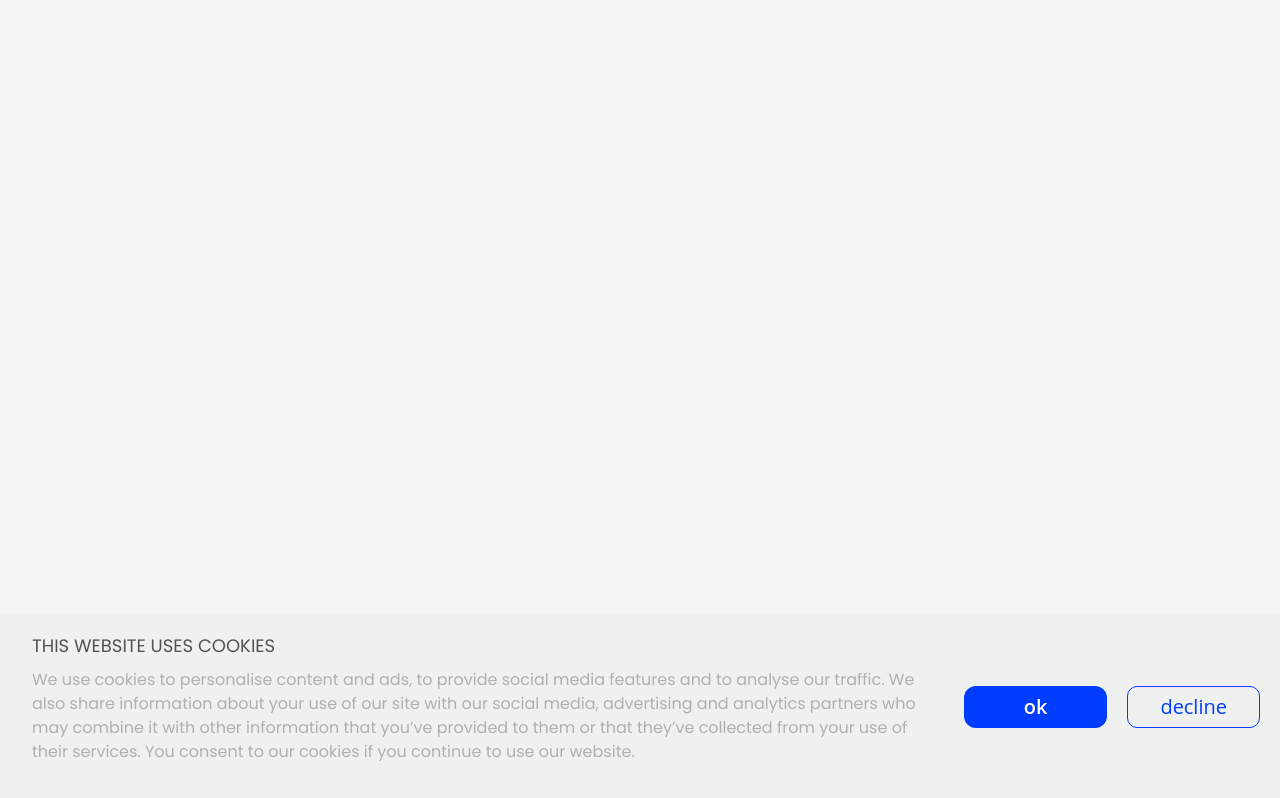
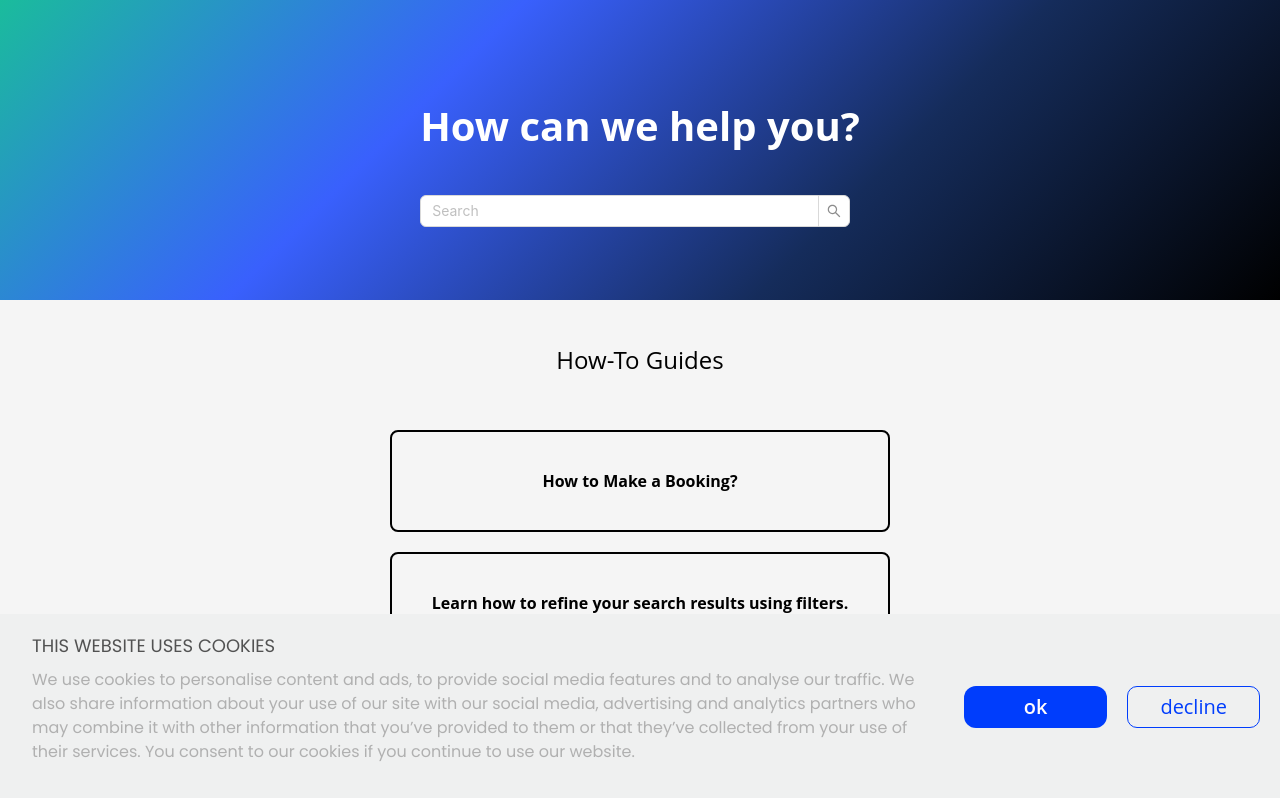
Before and after one commit to nursahtuncel/Lankastay, a React (Vite) app: page /help in a window 1280 px wide. Built offline with nearby package versions, Linux system fonts and the light colour scheme.

Commit message:
[JA-92] - Help-Page

```diff
--- a/src/App.jsx
+++ b/src/App.jsx
@@ -6,6 +6,7 @@ import NotFoundPage from "./pages/NotFoundPage/index";
 import Booking from "./pages/Booking";
 import Login from "./pages/Login";
 import Register from "./pages/Register";
+import Help from "./pages/Help";
 import Details from "./pages/Details";
 import CookiesCard from "./components/CookiesCardComponent";
 import PrivacyPolicy from "./pages/PrivacyPolicy";
@@ -13,6 +14,7 @@ import TermsOfCondition from "./pages/TermsOfCondition";
 import { SWRConfig } from "swr";
 import AdminDashboard from "./components/AdminDashboard";
 import HelpCenterComponent from "./components/HelpCenterComponent";
+import DashboardSettings from "./components/DashboardSettings";
 const fetcher = (url) => fetch(url).then((res) => res.json());
 
 function App() {
@@ -25,6 +27,7 @@ function App() {
           <Route path="/booking" element={<Booking />} />
           <Route path="/login" element={<Login />} />
           <Route path="/register" element={<Register />} />
+          <Route path="/help" element={<Help />} />
 
           <Route path="/dashboard" element={<Dashboard />}>
             <Route path="objectives" element={<Booking />} />
@@ -32,7 +35,7 @@ function App() {
             <Route path="refunds" element={<Booking />} />
             <Route path="messages" element={<Booking />} />
             <Route path="help" element={<HelpCenterComponent />} />
-            <Route path="settings" element={<Booking />} />
+            <Route path="settings" element={<DashboardSettings />} />
             <Route path="admin" element={<AdminDashboard />} />
           </Route>
 
--- a/src/components/AdminDashboard/styles.scss
+++ b/src/components/AdminDashboard/styles.scss
@@ -1,11 +1,9 @@
 @use "../../styles/index.scss" as *;
 
 .content-content {
-  width: 80%;
   margin: auto;
   background-color: $light-smoke-color;
   padding: 0px 24px 0px 24px;
-  height: calc(100vh - 99px);
 
   .content-title {
     font-size: 24px;
--- a/src/components/DashboardSettings/styles.scss
+++ b/src/components/DashboardSettings/styles.scss
@@ -2,8 +2,7 @@
 
 .setting-container {
   background-color: $light-smoke-color;
-  padding: 24px;
-  height: calc(100vh - 99px);
+  padding: 0 24px;
   max-width: 1400px;
 
   .profile-container {
--- /dev/null
+++ b/src/pages/Help/index.jsx
@@ -0,0 +1,83 @@
+import { useState } from "react";
+import "./styles.scss";
+import { Input, Space } from "antd";
+
+const { Search } = Input;
+
+const Help = () => {
+  const guides = [
+    { href: "../Booking", text: "How to Make a Booking?" },
+    {
+      href: "../",
+      text: "Learn how to refine your search results using filters.",
+    },
+    {
+      href: "../register",
+      text: "Step-by-step guide to creating a new account.",
+    },
+    {
+      href: "../register",
+      text: "Instructions for adding and managing new listings.",
+    },
+    {
+      href: "../",
+      text: "Find answers to common questions about our platform.",
+    },
+    {
+      href: "../login",
+      text: "Guidance on logging in and troubleshooting access issues.",
+    },
+    {
+      href: "../",
+      text: "Reach out to our support team for assistance.",
+    },
+    {
+      href: "../dashboard",
+      text: "Manage your profile, bookings, and settings easily.",
+    },
+  ];
+
+  const [filteredGuides, setFilteredGuides] = useState(guides);
+
+  const onSearch = (value) => {
+    const filtered = guides.filter((guide) =>
+      guide.text.toLowerCase().includes(value.toLowerCase())
+    );
+    setFilteredGuides(filtered);
+  };
+
+  return (
+    <div className="help-sec">
+      <div className="help-how">
+        <h1 className="help-title">How can we help you?</h1>
+
+        <Space direction="vertical">
+          <Search
+            placeholder="Search"
+            allowClear
+            onSearch={onSearch}
+            style={{ width: 200 }}
+            onChange={(e) => onSearch(e.target.value)}
+          />
+        </Space>
+      </div>
+
+      <h2 className="help-guides">How-To Guides</h2>
+      <div className="scroll-container">
+        <ul>
+          {filteredGuides.length > 0 ? (
+            filteredGuides.map((guide, index) => (
+              <li key={index}>
+                <a href={guide.href}>{guide.text}</a>
+              </li>
+            ))
+          ) : (
+            <li>No results found</li>
+          )}
+        </ul>
+      </div>
+    </div>
+  );
+};
+
+export default Help;
--- /dev/null
+++ b/src/pages/Help/styles.scss
@@ -0,0 +1,89 @@
+@use "../../styles/index" as *;
+
+.help-sec {
+  height: 100vh;
+  margin: 0 auto;
+  //overflow: hidden;
+
+  .help-how {
+    height: 100vh;
+    margin: 0 auto;
+
+    display: grid;
+    max-width: 1440px;
+    height: 300px;
+    justify-content: center;
+    align-items: center;
+    background: linear-gradient(
+      135deg,
+      $light-green-color,
+      $btn-primary-hover,
+      $text-color,
+      $black-color
+    );
+    position: sticky;
+
+    .help-title {
+      color: $white-color;
+      font-size: 40px;
+      font-weight: 700;
+      margin: 80px auto 0 auto;
+    }
+
+    .ant-input-search {
+      width: 430px !important;
+      margin: 0 auto 50px auto;
+    }
+  }
+
+  .help-guides {
+    display: flex;
+    max-width: 1440px;
+    margin: 0 auto;
+    padding-top: 20px;
+    height: 100px;
+    justify-content: center;
+    align-items: center;
+  }
+  ul {
+    li {
+      a {
+        display: flex;
+        justify-content: center;
+        align-items: center;
+        text-decoration: none;
+        color: inherit;
+        max-width: 500px;
+        padding: 40px 20px;
+        border: solid 2px;
+        border-radius: 8px;
+        margin: 20px auto 20px auto;
+        transition: 0.3s ease;
+
+        &:hover {
+          background: rgba(45, 129, 254, 0.1);
+        }
+      }
+    }
+  }
+}
+
+.scroll-container {
+  flex-grow: 1;
+  overflow-y: auto;
+  max-height: calc(100vh - 400px);
+  width: 100%;
+  padding: 10px;
+}
+
+ul {
+  list-style-type: none;
+  padding: 0;
+  margin: 0;
+}
+
+li a {
+  text-decoration: none;
+  color: #333;
+  font-weight: bold;
+}
```
Also changed, not shown: src/pages/Dashboard/styles.scss (line endings or trailing spaces), 1 other file (tests, documents, lock files or other folders).
